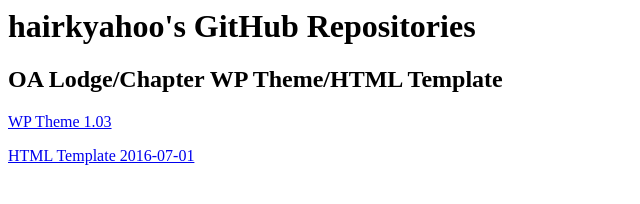
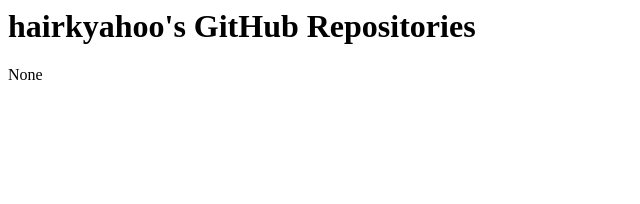
Before and after one commit to hairtechsrv/hairtechsrv.github.io, a plain HTML site: page index.html in a window 1280 px wide. Shown: the whole page, without its empty margins (0-640 px from the left). Drawn offline with Linux system fonts and the light colour scheme.

Commit message:
Update index.html
Changed to reflect transfer of repositories to org.

```diff
--- a/index.html
+++ b/index.html
@@ -4,8 +4,6 @@
 </head>
 <body>
 <h1>hairkyahoo's GitHub Repositories</h1>
-<h2>OA Lodge/Chapter WP Theme/HTML Template</h2>
-<p><a href="https://github.com/hairkyahoo/oalodgechapter/archive/1.03.zip">WP Theme 1.03</a></p>
-<p><a href="https://github.com/hairkyahoo/oalodgechapter-html/archive/2016-07-01.zip">HTML Template 2016-07-01</a></p>
+<p>None</p>
 </body>
 </html>
```
